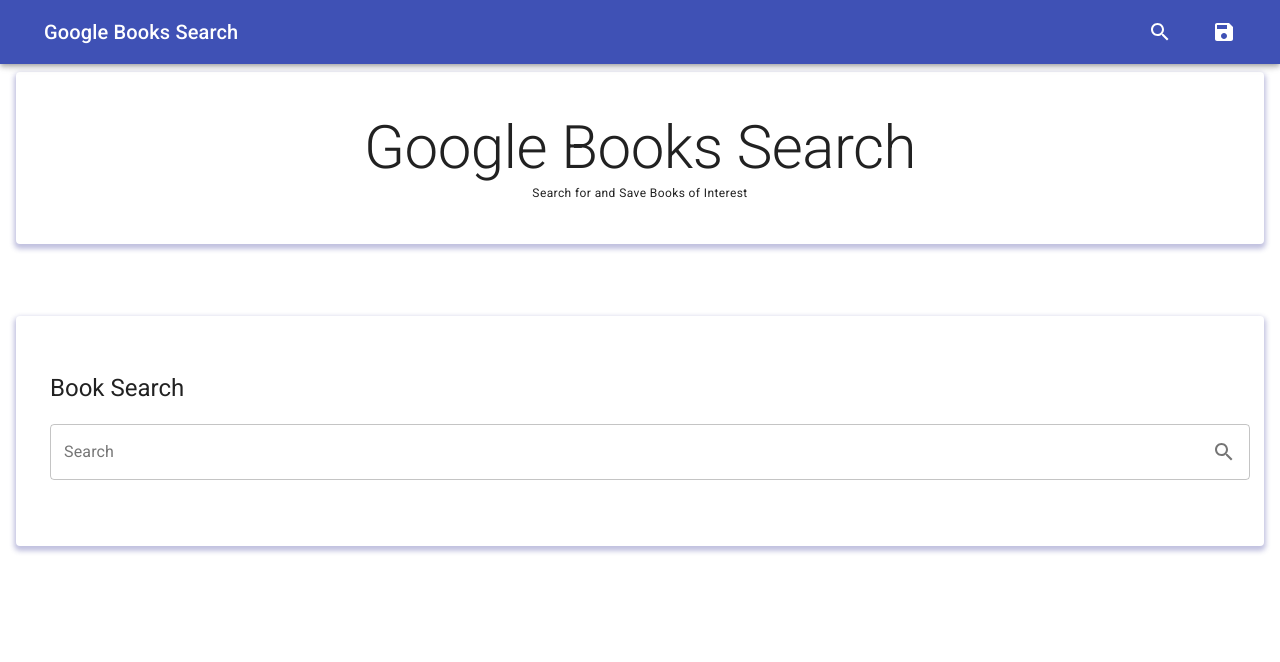
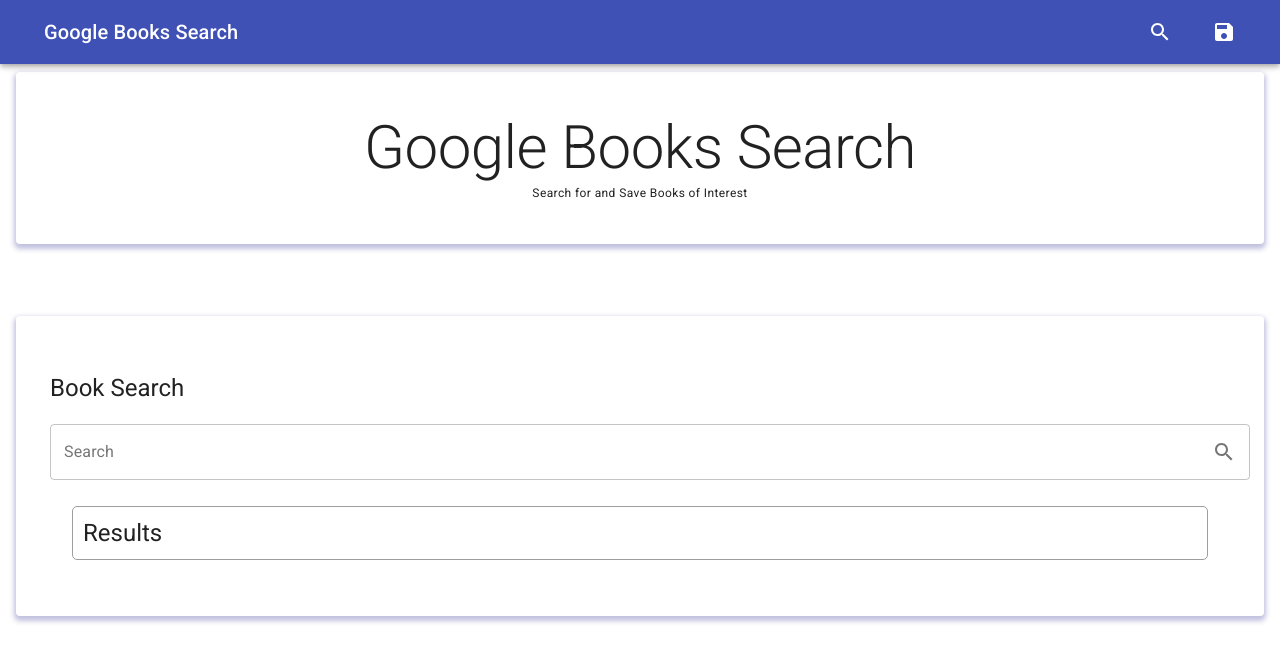
Before and after one commit to adliano/GoogleBooksSearch, a React (Create React App) app in the folder client/: page / in a window 1280 px wide. Shown: the top 662 px of the page. Built offline with nearby package versions, Linux system fonts and the light colour scheme; a web font is replaced by a local one.

Commit message:
added book shelv

```diff
--- a/client/src/App.js
+++ b/client/src/App.js
@@ -11,6 +11,7 @@
 import InputAdornment from '@material-ui/core/InputAdornment'
 
 import SearchFragment from './pages/SearchFragment'
+import BookShelve from './components/BookShelve'
 
 function App () {
   /**
@@ -28,7 +29,9 @@
         <H2 align='center'>Google Books Search</H2>
         <P align='center'>Search for and Save Books of Interest</P>
       </Paper>
-      <SearchFragment />
+      <SearchFragment>
+        <BookShelve />
+      </SearchFragment>
     </div>
   )
 }
--- /dev/null
+++ b/client/src/components/BookShelve/index.js
@@ -0,0 +1,35 @@
+import React from 'react'
+// import Books from './pages/Books'
+import { H2, H5, P } from '../headers'
+
+import TextField from '@material-ui/core/TextField'
+import Box from '@material-ui/core/Box'
+import IconButton from '@material-ui/core/IconButton'
+import Search from '@material-ui/icons/Search'
+import InputAdornment from '@material-ui/core/InputAdornment'
+
+function BookShelve () {
+  /**
+   * Theme
+   */
+  const theme = {
+    spacing: 8
+  }
+
+  return (
+    <div>
+        <Box m={2} border={1} borderColor="grey.500" borderRadius={5}>
+          <H5 style={{ margin: 10 }} align='inherit'>
+            Results
+          </H5>
+          {/* ************************************************************** */}
+
+          {/* *************************************************************** */}
+
+          {/* list https://material-ui.com/components/lists/ */}
+        </Box>
+    </div>
+  )
+}
+
+export default BookShelve
--- a/client/src/pages/SearchFragment.js
+++ b/client/src/pages/SearchFragment.js
@@ -10,7 +10,7 @@
 import Search from '@material-ui/icons/Search'
 import InputAdornment from '@material-ui/core/InputAdornment'
 
-function SearchFragment () {
+function SearchFragment (props) {
   /**
    * Theme
    */
@@ -25,7 +25,6 @@
           <H5 style={{ margin: 10 }} align='inherit'>
             Book Search
           </H5>
-          {/* ************************************************************** */}
           <TextField
             id='outlined-adornment-password'
             // className={clsx(classes.margin, classes.textField)}
@@ -47,8 +46,9 @@
             }}
             fullWidth
           />
-          {/* *************************************************************** */}
-
+          <Box m={2}>
+            {props.children}
+          </Box>
           {/* list https://material-ui.com/components/lists/ */}
         </Box>
       </Paper>
```
